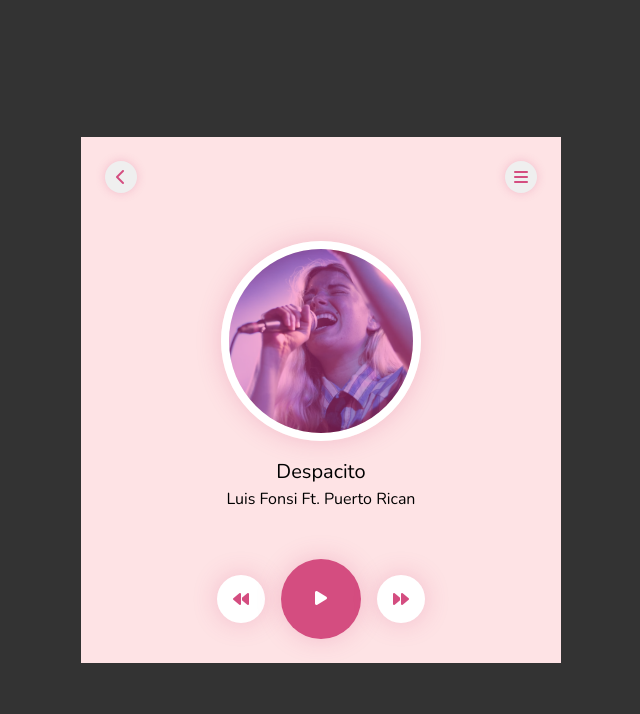
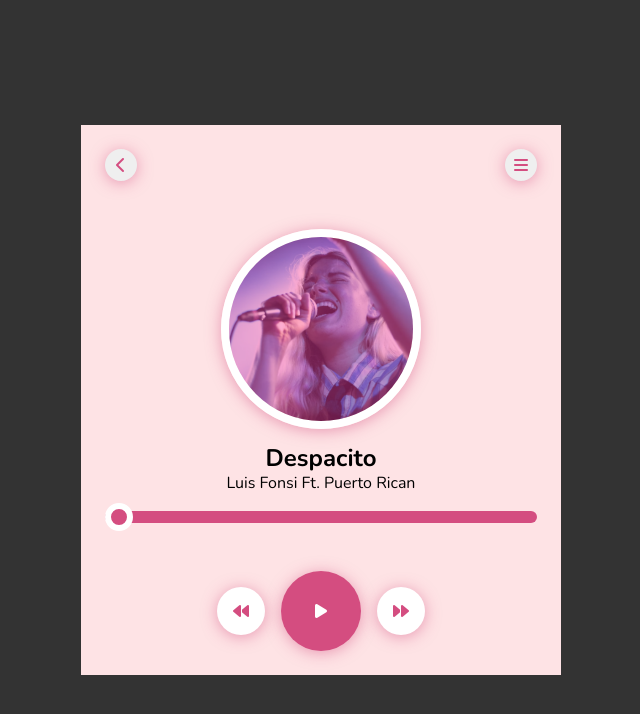
Before and after one commit to adswhitehouse/music-player, a plain HTML site: page index.html in a window 1280 px wide. Shown: the whole page, without its empty margins (319-959 px from the left). Drawn offline with nearby package versions, Linux system fonts and the light colour scheme.

Commit message:
track can be played/paused and progress bar updates

```diff
--- a/index.html
+++ b/index.html
@@ -7,9 +7,11 @@
   <title>Music Player</title>
   <link rel="stylesheet" href="./styles.css">
   <link rel="shortcut icon" href="./images/icons8-yandex-music-16.png" type="image/x-icon">
+  <!-- Font Awesome -->
   <link rel="stylesheet" href="https://cdnjs.cloudflare.com/ajax/libs/font-awesome/6.7.2/css/all.min.css"
     integrity="sha512-Evv84Mr4kqVGRNSgIGL/F/aIDqQb7xQ2vcrdIwxfjThSH8CSR7PBEakCr51Ck+w+/U6swU2Im1vVX0SVk9ABhg=="
     crossorigin="anonymous" referrerpolicy="no-referrer" />
+  <!-- Font -->
   <link rel="preconnect" href="https://fonts.googleapis.com">
   <link rel="preconnect" href="https://fonts.gstatic.com" crossorigin>
   <link href="https://fonts.googleapis.com/css2?family=Nunito:ital,wght@0,200..1000;1,200..1000&display=swap"
@@ -17,22 +19,32 @@
 </head>
 
 <body>
+
   <div class="player-container">
-    <div class="top-controls">
+
+    <nav class="nav-controls">
       <button><i class="fa-solid fa-chevron-left"></i></button>
       <button><i class="fa-solid fa-bars"></i></button>
+    </nav>
+
+    <div class="song-data">
+      <img src="./images/468-thumbnail.png" alt="current song artwork">
+      <h1 class="track-title">Despacito</h1>
+      <p class="track-artist">Luis Fonsi Ft. Puerto Rican</p>
+      <audio class="jsTrack">
+        <source src="./Go! - NEFFEX.mp3" type="audio/mpeg">
+      </audio>
+      <input class="range-input jsRangeInput" type="range" value=0>
     </div>
-    <div class="song-info">
-      <img src="./images/468-thumbnail.png" alt="current song artwork">
-      <p class="track-name">Despacito</p>
-      <p class="track-artist">Luis Fonsi Ft. Puerto Rican</p>
-    </div>
+
     <div class="controls">
       <button class="back-btn"><i class="fa-solid fa-backward"></i></button>
-      <button class="play-btn"><i class="fa-solid fa-play"></i></button>
+      <button class="play-btn jsPlayBtn"></button>
       <button class="forward-btn"><i class="fa-solid fa-forward"></i></button>
     </div>
+
   </div>
+
   <script src="./script.js"></script>
 </body>
 
--- a/script.js
+++ b/script.js
@@ -0,0 +1,41 @@
+// Variables
+let playPauseBtn = document.querySelector(".jsPlayBtn");
+let track = document.querySelector(".jsTrack");
+let rangeInput = document.querySelector(".jsRangeInput");
+
+// Create play/pause element
+let playPauseIcon = document.createElement("i");
+playPauseIcon.classList.add("fa-solid", "fa-play");
+
+// Track is initially paused
+playPauseBtn.appendChild(playPauseIcon);
+
+// When track loads, range max is equal to track length and range value initializes as current time of track
+track.onloadedmetadata = () => {
+  rangeInput.max = track.duration;
+  rangeInput.value = track.currentTime;
+};
+
+// Plays/pauses track/switches icon/progress bar updates with current track duration depending on whether song is playing or paused
+let isPlaying = false;
+let interval;
+playPauseBtn.addEventListener("click", () => {
+  if (!isPlaying) {
+    isPlaying = true;
+    track.play();
+    playPauseIcon.className = "fa-solid fa-pause";
+    interval = setInterval(() => {
+      rangeInput.value = track.currentTime;
+    }, 1000);
+  } else {
+    clearInterval(interval);
+    isPlaying = false;
+    playPauseIcon.className = "fa-solid fa-play";
+    track.pause();
+  }
+});
+
+// Progress bar can be changed and will update track duration
+rangeInput.onchange = () => {
+  track.currentTime = rangeInput.value;
+};
--- a/styles.css
+++ b/styles.css
@@ -73,13 +73,13 @@
 }
 
 /* Top Controls */
-.top-controls {
+.nav-controls {
   display: flex;
   justify-content: space-between;
   width: 100%;
 }
 
-.top-controls button {
+.nav-controls button {
   width: 2rem;
   height: 2rem;
   border-radius: 50%;
@@ -88,27 +88,49 @@
   justify-content: center;
   border: none;
   color: #d44d80;
-  box-shadow: 0 0 10px rgba(212, 77, 128, 0.25);
+  box-shadow: 0 2px 15px rgba(212, 77, 128, 0.5);
   cursor: pointer;
 }
 
-/* Song Info */
-.song-info img {
+/* Song Data */
+.song-data img {
   width: 200px;
   height: 200px;
   border-radius: 50%;
   border: 0.5rem solid #fff;
-  box-shadow: 0 0 25px rgba(212, 77, 128, 0.25);
-  margin-bottom: 1rem;
+  box-shadow: 0 2px 15px rgba(212, 77, 128, 0.5);
 }
 
-.track-name {
-  font-size: 1.25rem;
-  text-align: center;
+.track-title {
+  font-size: 1.5rem;
+  margin-top: 1rem;
 }
 
-.track-artist {
-  text-align: center;
+.song-data {
+  display: flex;
+  flex-direction: column;
+  align-items: center;
+  width: 100%;
+}
+
+.range-input {
+  width: 100%;
+  -webkit-appearance: none;
+  background-color: #d44d80;
+  border-radius: 1rem;
+  height: 0.75rem;
+  cursor: pointer;
+  margin-top: 1rem;
+}
+
+.range-input::-webkit-slider-thumb {
+  -webkit-appearance: none;
+  width: 1.75rem;
+  height: 1.75rem;
+  border-radius: 50%;
+  background-color: #d44d80;
+  border: 0.4rem solid #fff;
+  cursor: pointer;
 }
 
 /* Controls */
@@ -119,29 +141,26 @@
 }
 
 .back-btn,
-.forward-btn {
+.forward-btn,
+.play-btn {
+  display: flex;
+  align-items: center;
+  justify-content: center;
   width: 3rem;
   height: 3rem;
   border-radius: 50%;
   border: none;
-  display: flex;
-  align-items: center;
-  justify-content: center;
   color: #d44d80;
   background-color: #fff;
-  box-shadow: 0 0 25px rgba(212, 77, 128, 0.25);
+  box-shadow: 0 2px 15px rgba(212, 77, 128, 0.5);
   cursor: pointer;
 }
 
 .play-btn {
   width: 5rem;
   height: 5rem;
-  border-radius: 50%;
-  border: none;
   color: #fff;
   background-color: #d44d80;
-  box-shadow: 0 0 25px rgba(212, 77, 128, 0.25);
-  cursor: pointer;
 }
 
 /* Media Query */
```
Also changed, not shown: 1 other file.
